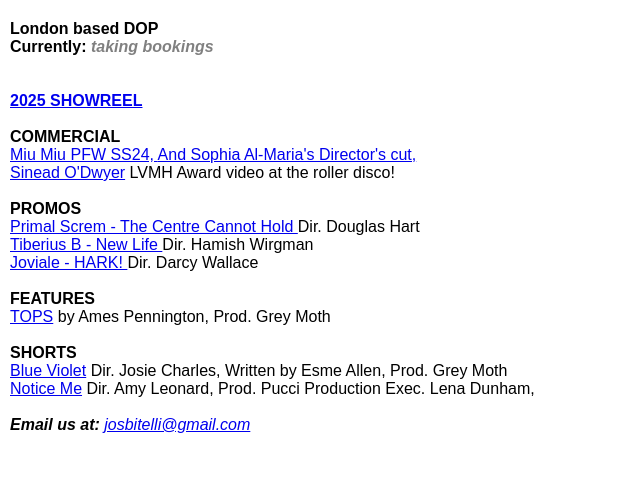
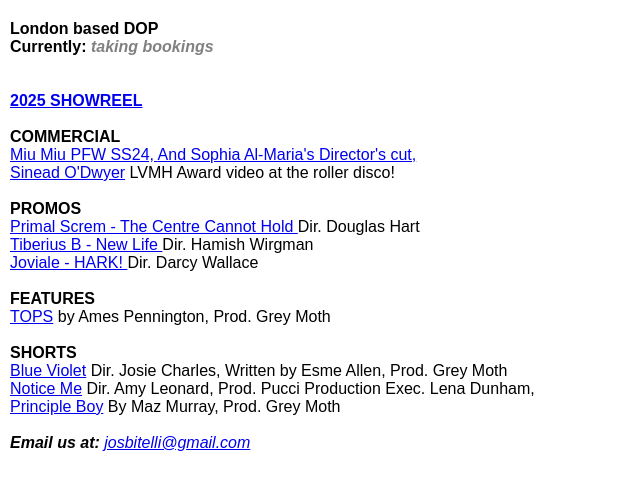
Before and after one commit to onlineforyoubabes/website-demo, a plain HTML site: page index.html in a window 1280 px wide. Shown: the part 60-550 px from the top of the page, without its empty margins (0-640 px from the left). Drawn offline with Linux system fonts and the light colour scheme.

Commit message:
Update index.html

```diff
--- a/index.html
+++ b/index.html
@@ -49,7 +49,10 @@
 <a href="https://www.youtube.com/watch?v=1zsja6VD8Vw" target="_blank">Joviale - HARK! </a> Dir. Darcy Wallace<br>
 <br>
 <strong>FEATURES</strong><br> <a href="https://letterboxd.com/film/tops-2023/" target="_blank">TOPS</a> by Ames Pennington, Prod. Grey Moth<br><br>
-<strong>SHORTS</strong><br> <a href="https://letterboxd.com/film/blue-violet/" target="_blank">Blue Violet</a> Dir. Josie Charles, Written by Esme Allen, Prod. Grey Moth<br> <a href="https://variety.com/2025/film/global/francesca-amewudah-rivers-lena-dunam-produced-notice-me-1236397119/" target="_blank">Notice Me</a> Dir. Amy Leonard, Prod. Pucci Production Exec. Lena Dunham,<br><br>
+<strong>SHORTS</strong><br> <a href="https://letterboxd.com/film/blue-violet/" target="_blank">Blue Violet</a> Dir. Josie Charles, Written by Esme Allen, Prod. Grey Moth<br>
+	<a href="https://variety.com/2025/film/global/francesca-amewudah-rivers-lena-dunam-produced-notice-me-1236397119/" target="_blank">Notice Me</a> Dir. Amy Leonard, Prod. Pucci Production Exec. Lena Dunham,<br>
+	<a href="https://www.mazmurray.com/principal-boy-the-movie" target="_blank">Principle Boy</a> By Maz Murray, Prod. Grey Moth<br>
+	<br>
 
 <address>
         <strong>Email us at:</strong> <a href="mailto:josbitelli@gmail.com">josbitelli@gmail.com</a>
```
